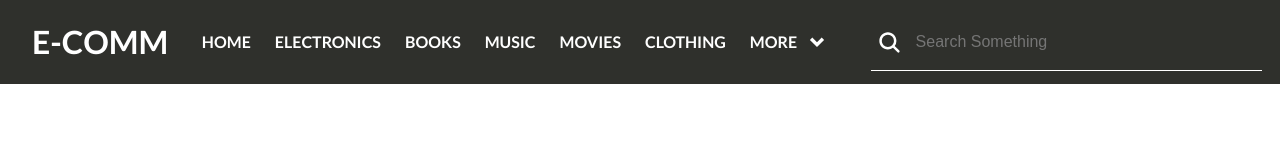
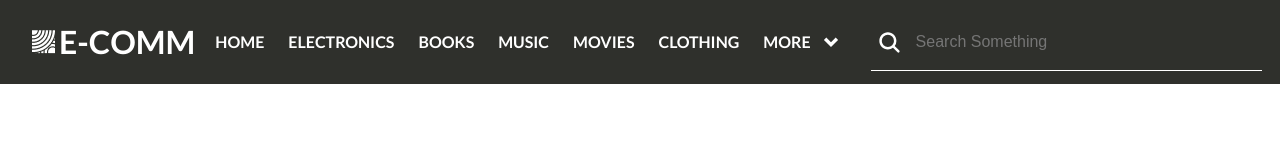
Before and after one commit to aggarwal07/avataar, a React (Create React App) app: page / in a window 1280 px wide. Shown: the top 160 px of the page. Built offline with nearby package versions, Linux system fonts and the light colour scheme.

Commit message:
logo Added

```diff
--- a/src/Components/Navbar/Navbar.css
+++ b/src/Components/Navbar/Navbar.css
@@ -4,6 +4,9 @@
     width: 100vw;
     height: 118ox;
     padding: 0em 32px;
+}
+.Logo{
+    padding-right: 4px;
 }
 .Logo-Text{
     font-weight: 800;
@@ -73,42 +76,42 @@
         display: none;;
     }
 }
-@media (max-width:1450px){
+@media (max-width:1459px){
     .tab-7{
         display: none;;
     }
 }
-@media (max-width:1330px){
+@media (max-width:1344px){
     .tab-6{
         display: none;;
     }
 }
-@media (max-width:1250px){
+@media (max-width:1267px){
     .tab-5{
         display: none;;
     }
 }
-@media (max-width:1140px){
+@media (max-width:1162px){
     .tab-4{
         display: none;;
     }
 }
-@media (max-width:1047px){
+@media (max-width:1075px){
     .tab-3{
         display: none;;
     }
 }
-@media (max-width:973px){
+@media (max-width:999px){
     .tab-2{
         display: none;;
     }
 }
-@media (max-width:894px){
+@media (max-width:921px){
     .tab-1{
         display: none;;
     }
 }
-@media (max-width:762px){
+@media (max-width:790px){
     .tab-0{
         display: none;;
     }
--- a/src/Components/Navbar/Navbar.jsx
+++ b/src/Components/Navbar/Navbar.jsx
@@ -59,7 +59,7 @@ const Navbar = () => {
 
 
       <div className="logo flex w-fit h-fit item-center">
-        {/* <img src="" alt="Logo" /> */}
+        <img src="./Images/Intersect.png" alt="Logo" className="Logo" />
         <p className="Logo-Text min-w">E-COMM</p>
       </div>
       <div className="Navbar-Content flex item-center uppercase">
```
Also changed, not shown: src/Components/Navbar/Menu/Menue.css (+8 -8 lines), public/Images/Intersect.png (added).
